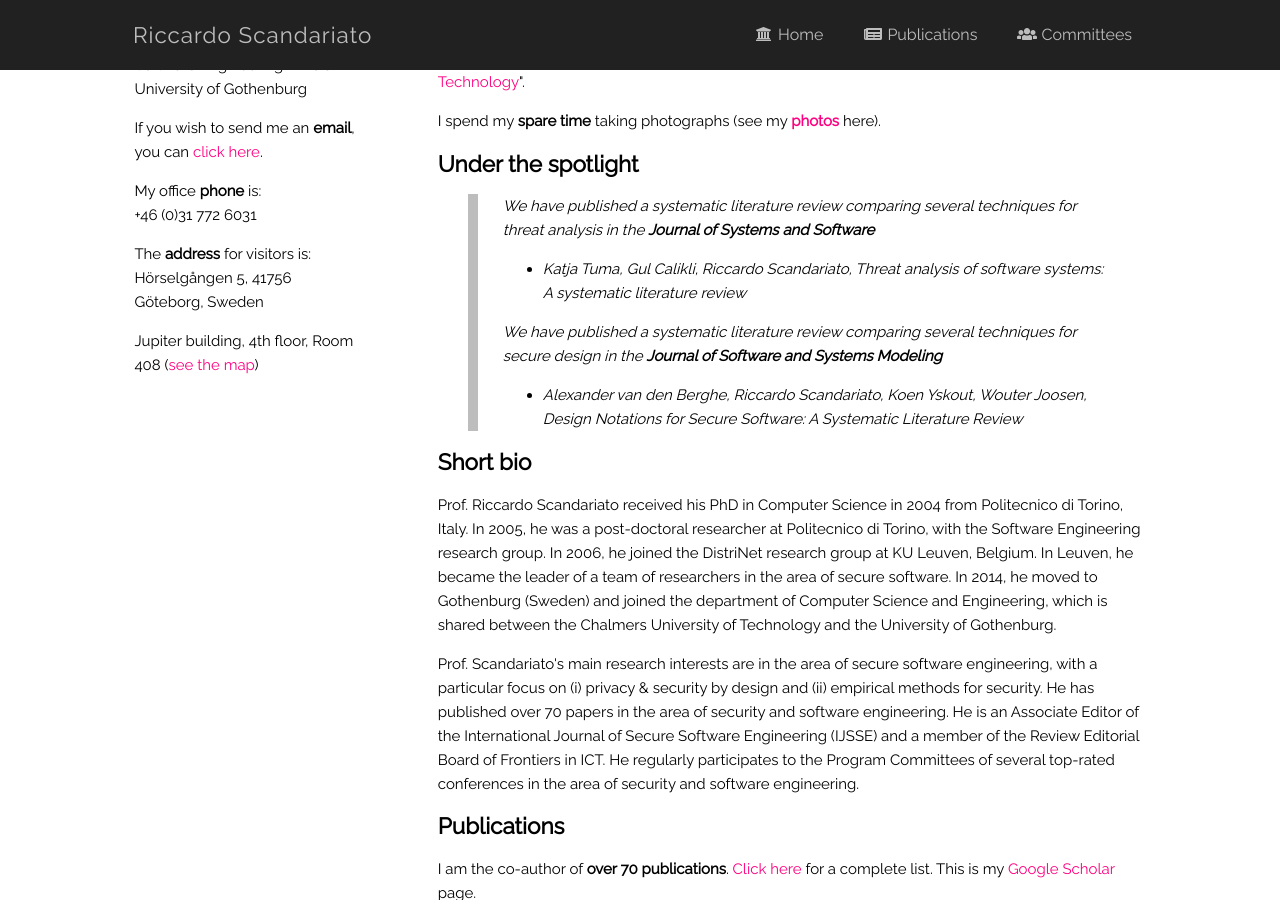
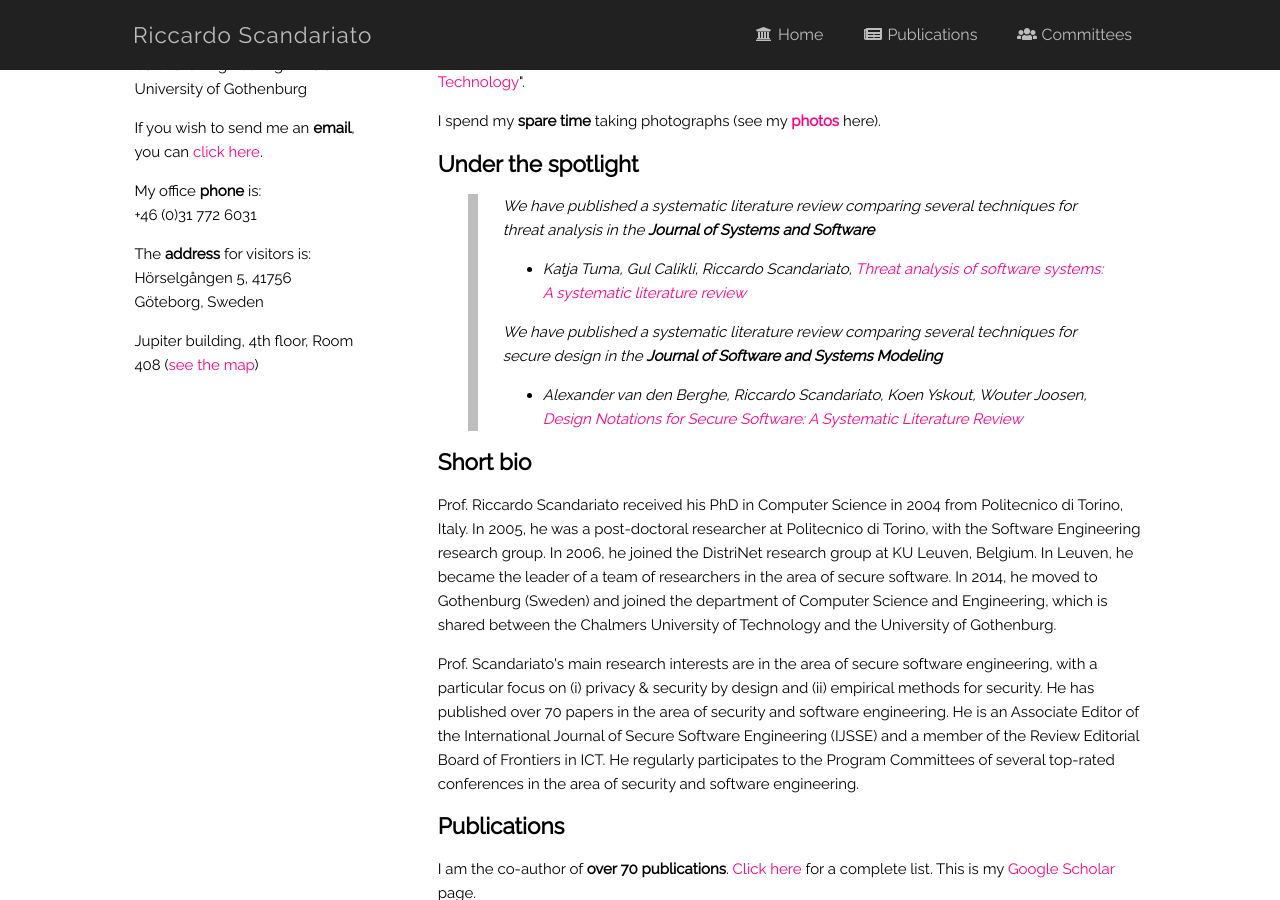
Before and after one commit to riccardoscandariato/riccardoscandariato.github.io, a Jekyll site: the page built from index.html, in a window 1280 px wide and 900 px high, scrolled down 319 px. Built offline with Jekyll 4.4.1, drawn with Linux system fonts in a browser that asks for light colours; some of the changed lines change nothing that is shown.

```diff
--- a/index.html
+++ b/index.html
@@ -32,12 +32,12 @@
 
 We have published a systematic literature review comparing several techniques for threat analysis in the <b>Journal of Systems and Software</b>
 <ul>
-	<li>Katja Tuma, Gul Calikli, Riccardo Scandariato, Threat analysis of software systems: A systematic literature review</li>
+	<li>Katja Tuma, Gul Calikli, Riccardo Scandariato, <a target="_blank" href="https://authors.elsevier.com/c/1XQ0QbKHowhru">Threat analysis of software systems: A systematic literature review</a></li>
 </ul>
 
 We have published a systematic literature review comparing several techniques for secure design in the <b>Journal of Software and Systems Modeling</b>
 <ul>
-	<li>Alexander van den Berghe, Riccardo Scandariato, Koen Yskout, Wouter Joosen, Design Notations for Secure Software: A Systematic Literature Review</li>
+	<li>Alexander van den Berghe, Riccardo Scandariato, Koen Yskout, Wouter Joosen, <a target="_blank" href="https://link.springer.com/epdf/10.1007/s10270-015-0486-9">Design Notations for Secure Software: A Systematic Literature Review</a></li>
 </ul>
 
 <!--
```
